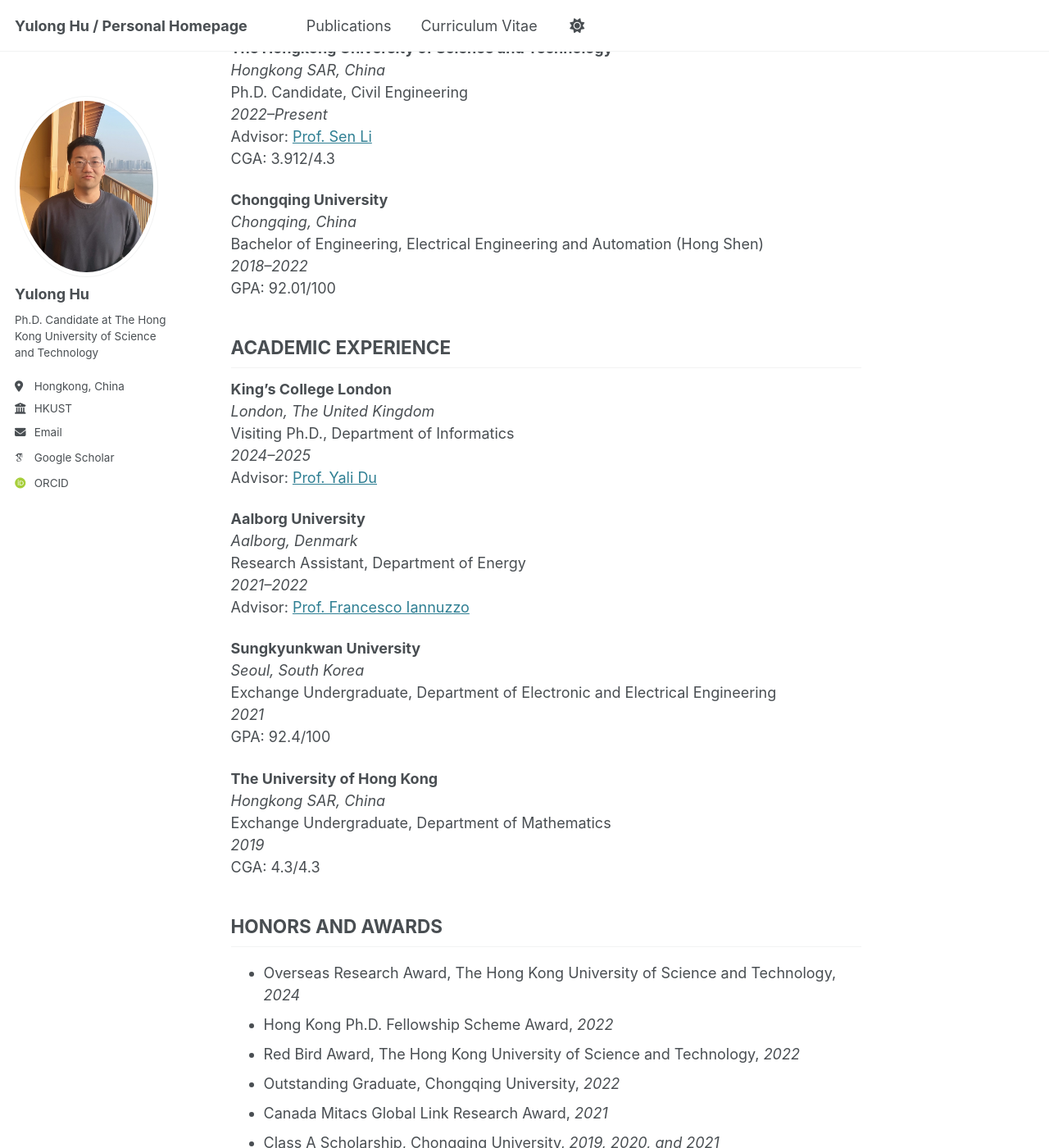
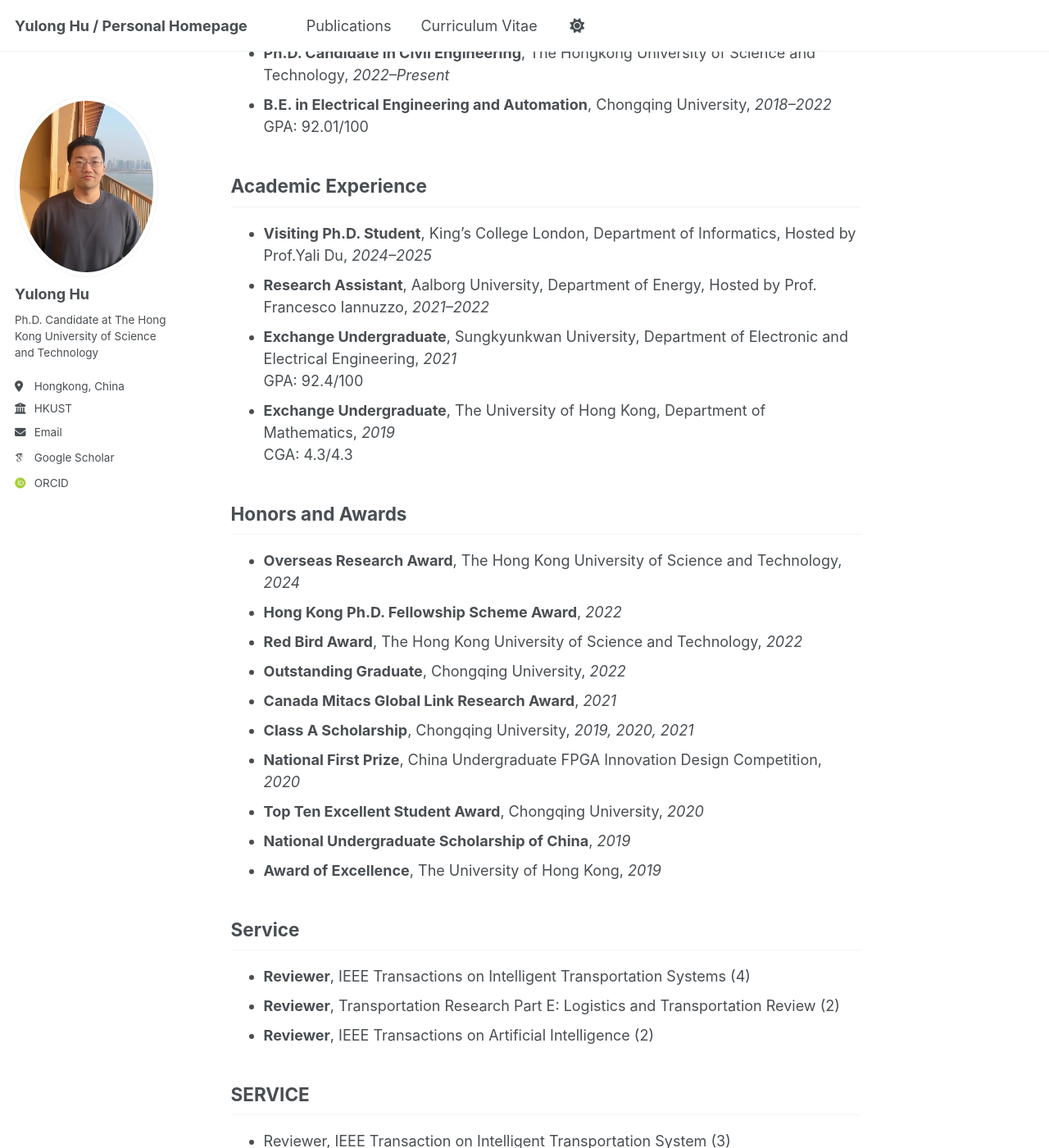
Before and after one commit to yulonghu2000/yulonghu2000.github.io, a Jekyll site: the page built from _pages/cv.md, in a window 1280 px wide and 1400 px high, scrolled down 192 px. Shown: the whole window at 82% size. Built offline with Jekyll 4.4.1, drawn with Linux system fonts in a browser that asks for light colours; some web fonts are replaced; some of the changed text lies outside the part shown.

Commit message:
Update cv.md

```diff
--- a/_pages/cv.md
+++ b/_pages/cv.md
@@ -4,59 +4,35 @@ permalink: /cv/
 author_profile: true
 ---
 
-## EDUCATION
+## Education
+- **Ph.D. Candidate in Civil Engineering**, The Hongkong University of Science and Technology, *2022–Present*
+- **B.E. in Electrical Engineering and Automation**, Chongqing University, *2018–2022*
+  GPA: 92.01/100
 
-**The Hongkong University of Science and Technology**
-*Hongkong SAR, China*
-Ph.D. Candidate, Civil Engineering
-*2022–Present*
-Advisor: [Prof. Sen Li](https://senli.people.ust.hk/)
-CGA: 3.912/4.3
+## Academic Experience
+- **Visiting Ph.D. Student**, King’s College London, Department of Informatics, Hosted by Prof.Yali Du, *2024–2025*
+- **Research Assistant**, Aalborg University, Department of Energy, Hosted by Prof. Francesco Iannuzzo, *2021–2022*
+- **Exchange Undergraduate**, Sungkyunkwan University, Department of Electronic and Electrical Engineering, *2021*
+  GPA: 92.4/100
+- **Exchange Undergraduate**, The University of Hong Kong, Department of Mathematics, *2019*
+  CGA: 4.3/4.3
 
-**Chongqing University**
-*Chongqing, China*
-Bachelor of Engineering, Electrical Engineering and Automation (Hong Shen)
-*2018–2022*
-GPA: 92.01/100
+## Honors and Awards
+- **Overseas Research Award**, The Hong Kong University of Science and Technology, *2024*
+- **Hong Kong Ph.D. Fellowship Scheme Award**, *2022*
+- **Red Bird Award**, The Hong Kong University of Science and Technology, *2022*
+- **Outstanding Graduate**, Chongqing University, *2022*
+- **Canada Mitacs Global Link Research Award**, *2021*
+- **Class A Scholarship**, Chongqing University, *2019, 2020, 2021*
+- **National First Prize**, China Undergraduate FPGA Innovation Design Competition, *2020*
+- **Top Ten Excellent Student Award**, Chongqing University, *2020*
+- **National Undergraduate Scholarship of China**, *2019*
+- **Award of Excellence**, The University of Hong Kong, *2019*
 
-## ACADEMIC EXPERIENCE
-
-**King’s College London**
-*London, The United Kingdom*
-Visiting Ph.D., Department of Informatics
-*2024–2025*
-Advisor: [Prof. Yali Du](https://www.kcl.ac.uk/people/yali-du)
-
-**Aalborg University**
-*Aalborg, Denmark*
-Research Assistant, Department of Energy
-*2021–2022*
-Advisor: [Prof. Francesco Iannuzzo](https://vbn.aau.dk/en/persons/127149)
-
-**Sungkyunkwan University**
-*Seoul, South Korea*
-Exchange Undergraduate, Department of Electronic and Electrical Engineering
-*2021*
-GPA: 92.4/100
-
-**The University of Hong Kong**
-*Hongkong SAR, China*
-Exchange Undergraduate, Department of Mathematics
-*2019*
-CGA: 4.3/4.3
-
-## HONORS AND AWARDS
-
-- Overseas Research Award, The Hong Kong University of Science and Technology, *2024*
-- Hong Kong Ph.D. Fellowship Scheme Award, *2022*
-- Red Bird Award, The Hong Kong University of Science and Technology, *2022*
-- Outstanding Graduate, Chongqing University, *2022*
-- Canada Mitacs Global Link Research Award, *2021*
-- Class A Scholarship, Chongqing University, *2019, 2020, and 2021*
-- National First Prize, China Undergraduate FPGA Innovation Design Competition, *2020*
-- Top Ten Excellent Student Award, Chongqing University, *2020*
-- National Undergraduate Scholarship of China, *2019*
-- Award of Excellence, The University of Hong Kong, *2019*
+## Service
+- **Reviewer**, IEEE Transactions on Intelligent Transportation Systems (4)
+- **Reviewer**, Transportation Research Part E: Logistics and Transportation Review (2)
+- **Reviewer**, IEEE Transactions on Artificial Intelligence (2)
 
 ## SERVICE
 
```
